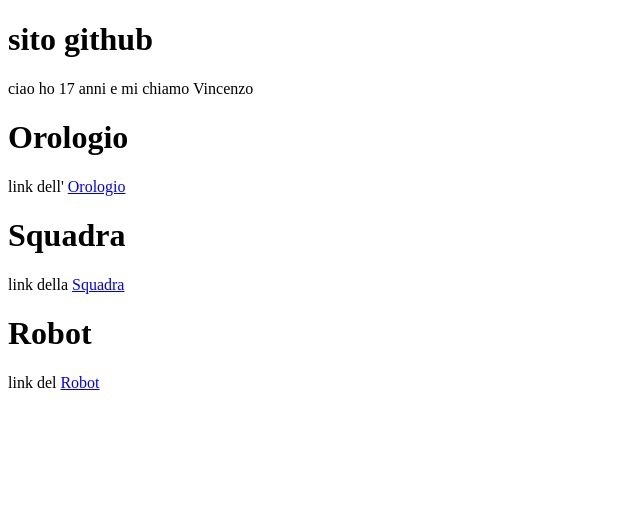
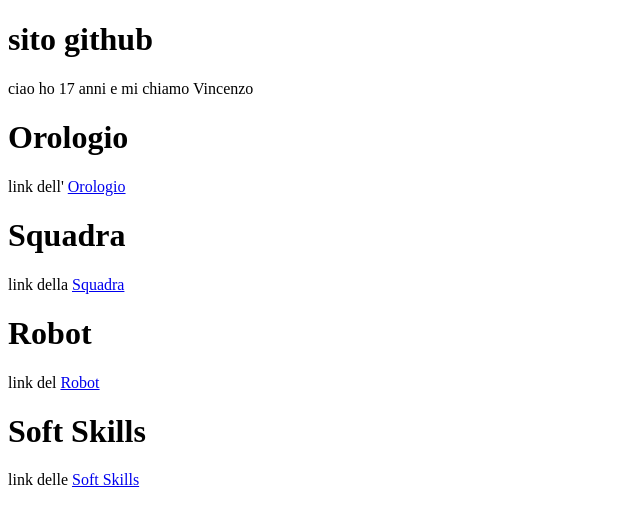
Before and after one commit to bovincenzo/bovincenzo.github.io, a plain HTML site: page index.html in a window 1280 px wide. Shown: the whole page, without its empty margins (0-640 px from the left). Drawn offline with Linux system fonts and the light colour scheme.

Commit message:
Inserisco la mia pagina web

```diff
--- a/index.html
+++ b/index.html
@@ -14,6 +14,8 @@
       <p>link della <a href="EsSquadre.html">Squadra</a></p>
       <h1>Robot</h1>
       <p>link del <a href="EsRobot.4">Robot</a></p>
+      <h1>Soft Skills</h1>
+      <p>link delle <a href="SoftSkills.html">Soft Skills</a></p>
 
    </body>
 </html>
```
